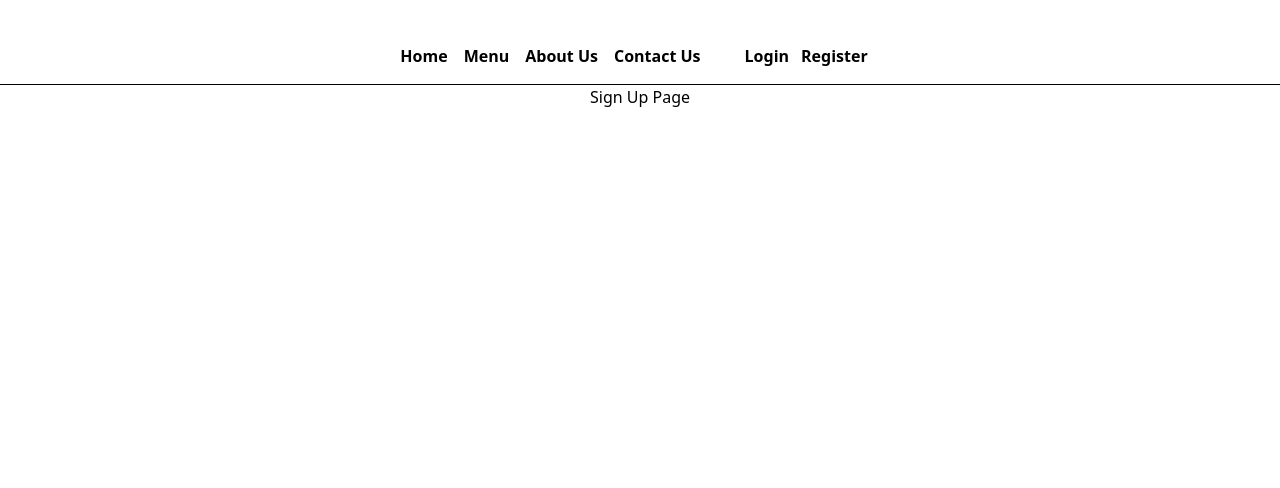
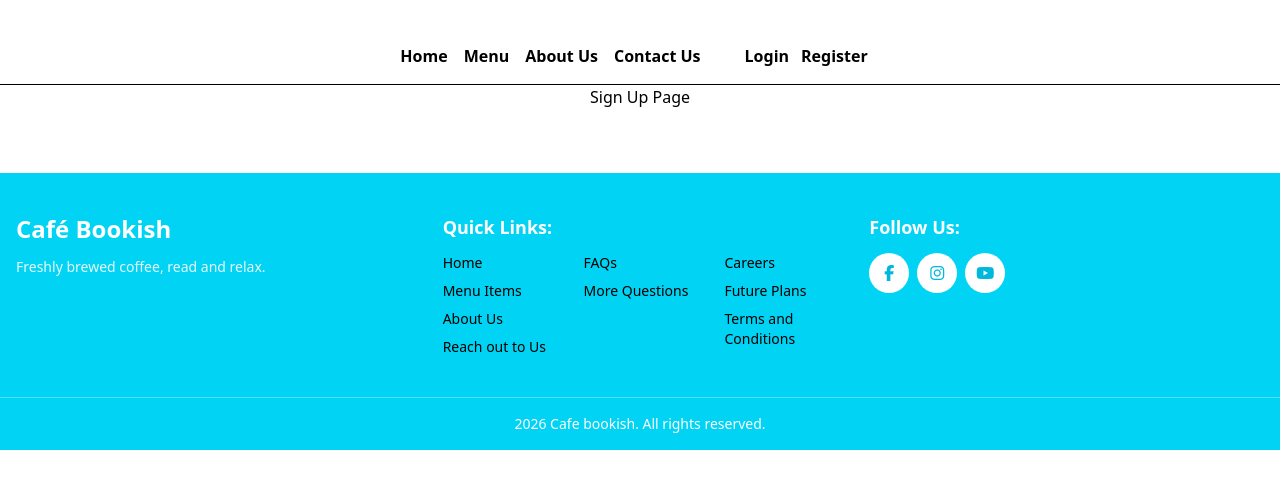
Before and after one commit to imneil04/reactproj2, a React (Vite) app: page /signup in a window 1280 px wide. Shown: the top 488 px of the page. Built offline with nearby package versions, Linux system fonts and the light colour scheme.

Commit message:
Update changes
-create footer
-add frequently asked questions page

```diff
--- a/src/App.jsx
+++ b/src/App.jsx
@@ -7,6 +7,7 @@ import Contact from "./components/Contact.jsx";
 import Navbar from './components/Navbar.jsx';
 import Login from "./components/Login.jsx";
 import SignUp from "./components/Signup.jsx";
+import Footer from './components/Footer.jsx';
 
 
 export default function App() {
@@ -23,6 +24,7 @@ export default function App() {
           <Route path="/login" element={<Login />} />
           <Route path="/signup" element={<SignUp />} />
         </Routes>
+      <Footer />
     </>
   )
 }
--- a/src/components/Footer.jsx
+++ b/src/components/Footer.jsx
@@ -1 +1,86 @@
 import { React } from "react";
+import { Link } from "react-router-dom";
+
+
+export default function Footer () {
+    return (
+        <>
+            <footer className="bg-cyan-400 text-black mt-16">
+                <div className="max-w-7xl mx-auto px-4 py-10 grid grid-cols-1 md:grid-cols-3 gap-8" >
+
+                    {/**Brand About */}
+                    <div className="text-left">
+                        <h2 className="text-2xl font-bold text-white mb-3">
+                            Café Bookish
+                        </h2>
+                        <p className="text-sm text-white/90">
+                            Freshly brewed coffee, read and relax.
+                        </p>
+                    </div>
+
+                    {/**Quick links  */}
+                    <div>
+                        <h3 className="text-lg font-semibold text-white mb-3">Quick Links:</h3>
+
+                        <div className="grid grid-cols-1 md:grid-cols-3 gap-x-7 text-sm">
+                            <ul className="space-y-2 text-sm">
+                                <li><Link to="#" className="hover:text-white transition">Home</Link></li>
+                                <li><Link to="#" className="hover:text-white transition">Menu Items</Link></li>
+                                <li><Link to="#" className="hover:text-white transition">About Us</Link></li>
+                                <li><Link to="#" className="hover:text-white transition">Reach out to Us</Link></li>
+                            </ul>
+
+                            <ul className="space-y-2 text-sm">
+                                <li><Link to="#" className="hover:text-white transition">FAQs</Link></li>
+                                <li><Link to="#" className="hover:text-white transition">More Questions</Link></li>
+                            </ul>
+
+                            <ul className="space-y-2 text-sm">
+                                <li><Link to="#" className="hover:text-white transition">Careers</Link></li>
+                                <li><Link to="#" className="hover:text-white transition">Future Plans</Link></li>
+                                <li><Link to="#" className="hover:text-white transition">Terms and Conditions</Link></li>
+                            </ul>
+                        </div>
+                    </div>
+
+                      {/** Social Media  */}
+                    <div className="text-left">
+                        <h3 className="text-lg font-semibold text-white mb-3">
+                            Follow Us:
+                        </h3>
+                        <div className="flex items-center space-x-2">
+                            <a href="#" className="w-10 h-10 flex items-center
+                            justify-center
+                            bg-white
+                            text-cyan-500
+                            rounded-full hover:bg-black hover:text-white transition">
+                                <i class="fa-brands fa-facebook-f"></i>
+                            </a>
+
+                             <a href="#" className="w-10 h-10 flex items-center
+                            justify-center
+                            bg-white
+                            text-cyan-500
+                            rounded-full hover:bg-black hover:text-white transition">
+                                <i class="fa-brands fa-instagram"></i>
+                            </a>
+
+                             <a href="#" className="w-10 h-10 flex items-center
+                            justify-center
+                            bg-white
+                            text-cyan-500
+                            rounded-full hover:bg-black hover:text-white transition">
+                                <i class="fa-brands fa-youtube"></i>
+                            </a>
+                        </div>
+                    </div>
+                </div>
+
+                {/**Bottom bar */}
+                <div className="border-t border-white/30 text-center py-4 text-sm text-white">
+                    {new Date().getFullYear()} Cafe bookish. All rights reserved.
+                </div>
+            </footer>
+        </>
+    );
+}
```
Also changed, not shown: src/components/FAQs.jsx (added). Lines whose indentation alone changed are shown as unchanged.
